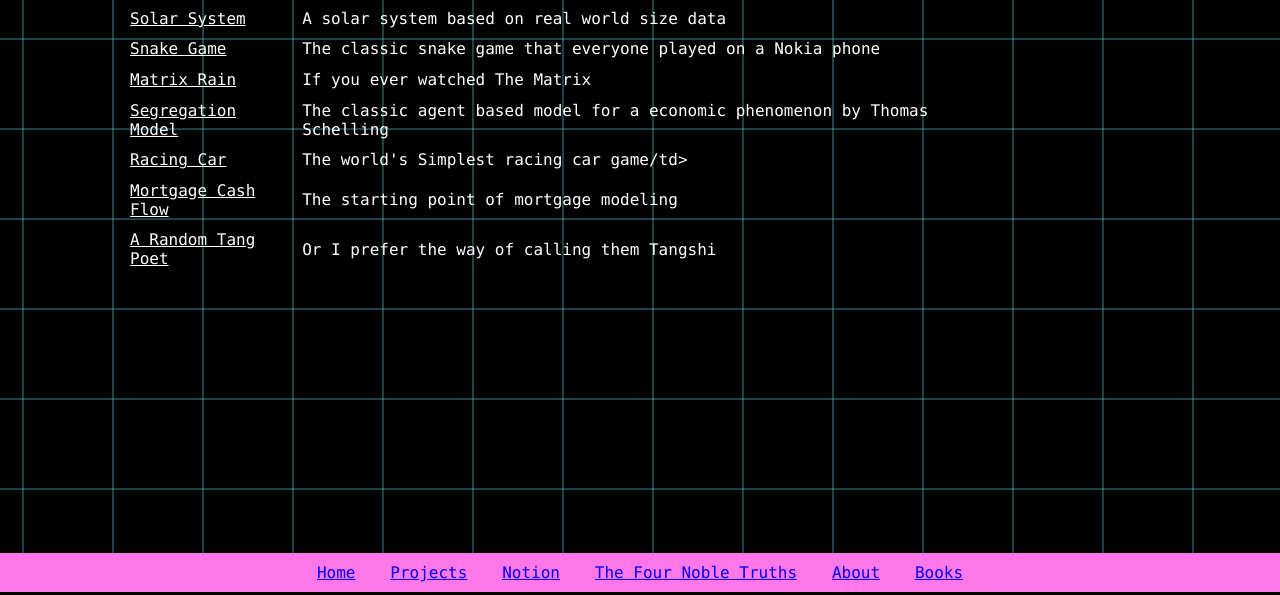
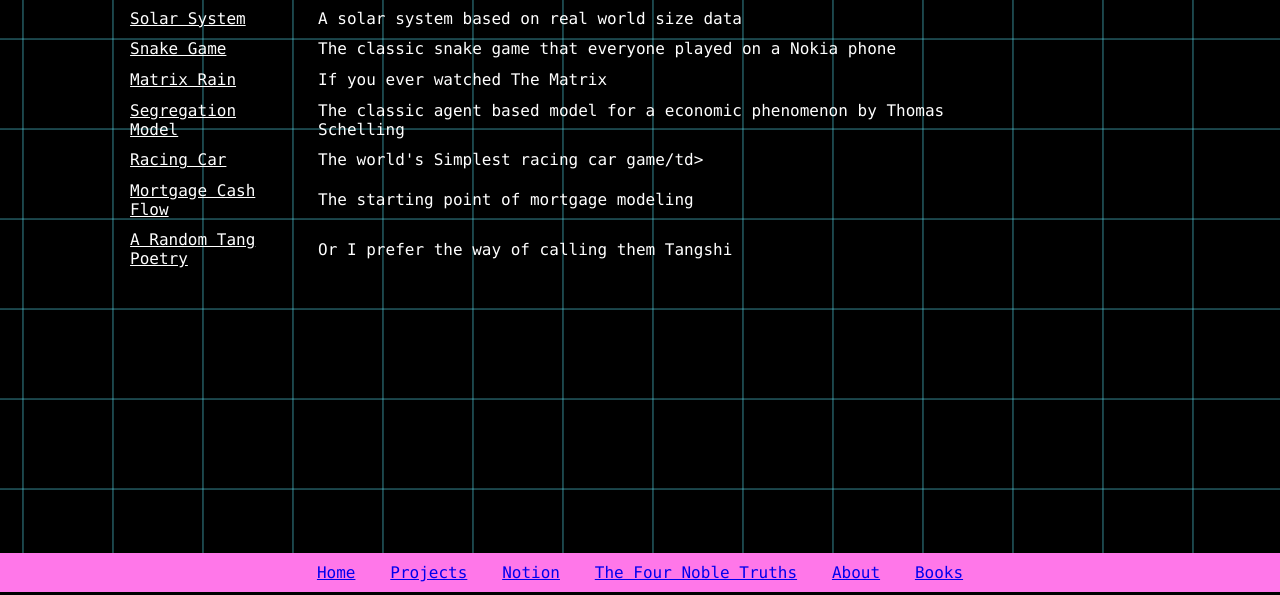
Before and after one commit to psaux1/psaux1.github.io, a plain HTML site: page Projects.html in a window 1280 px wide. Shown: the part 208-803 px from the top of the page. Drawn offline with Linux system fonts and the light colour scheme.

Commit message:
fix a typo

```diff
--- a/Projects.html
+++ b/Projects.html
@@ -101,7 +101,7 @@
                 <td>The starting point of mortgage modeling</td>
             </tr>
             <tr>
-                <td><a href="https://psaux1.github.io/tangshi.html" class="custom-link">A Random Tang Poet</a></td>
+                <td><a href="https://psaux1.github.io/tangshi.html" class="custom-link">A Random Tang Poetry</a></td>
                 <td>Or I prefer the way of calling them Tangshi</td>
             </tr>
         </table>
```
